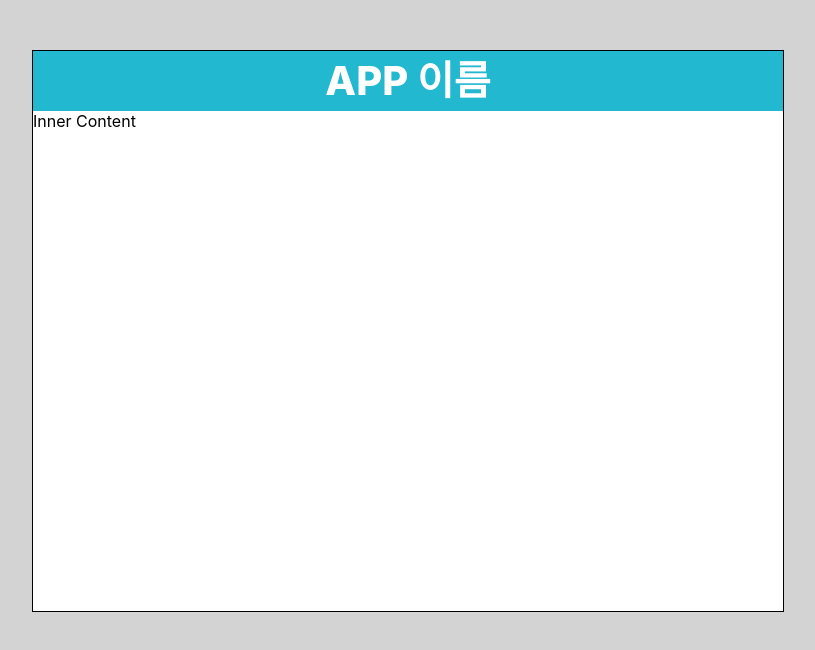
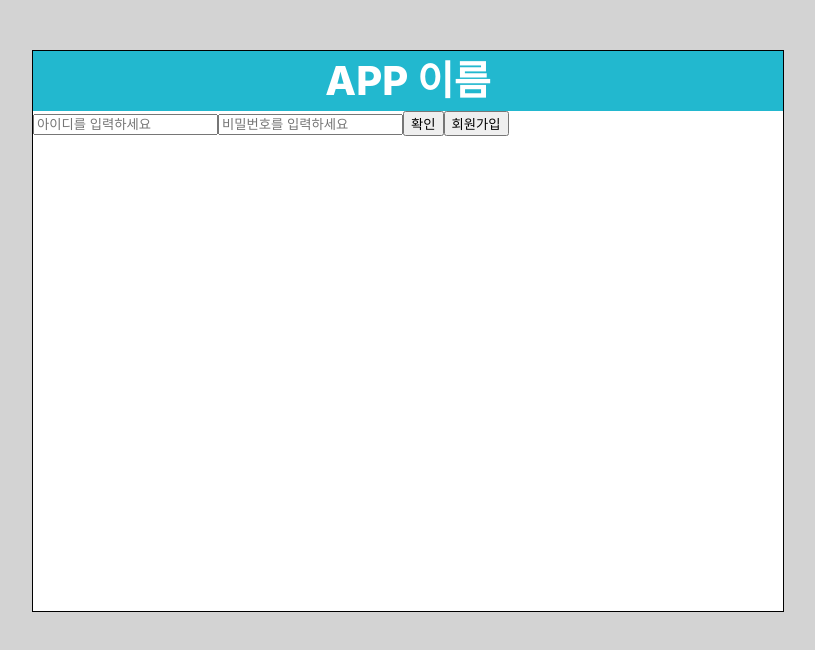
Before and after one commit to taehyeong9210/ICT_Project-Front, a React (Create React App) app: page / in a window 1280 px wide. Shown: the top 650 px of the page, without its empty margins (232-1047 px from the left). Built offline with nearby package versions, Linux system fonts and the light colour scheme.

Commit message:
로그인 페이지

```diff
--- a/src/pages/Login.js
+++ b/src/pages/Login.js
@@ -31,7 +31,10 @@ const Content = styled.div`
   background-color: white;
 `;
 
-const InnerContent = styled.div``;
+const InnerContent = styled.div`
+  width: 700px;
+  height: 450px;
+`;
 
 const Login = () => {
   return (
@@ -40,7 +43,22 @@ const Login = () => {
       <Container>
         <Head>APP 이름</Head>
         <Content>
-          <InnerContent className="innerContent">Inner Content</InnerContent>
+          <InnerContent className="innerContent">
+            <form>
+              <input
+                type="text"
+                // value={id}
+                placeholder="아이디를 입력하세요"
+              ></input>
+              <input
+                type="password"
+                // value={pw}
+                placeholder="비밀번호를 입력하세요"
+              ></input>
+              <button>확인</button>
+              <button>회원가입</button>
+            </form>
+          </InnerContent>
         </Content>
       </Container>
     </div>
```
